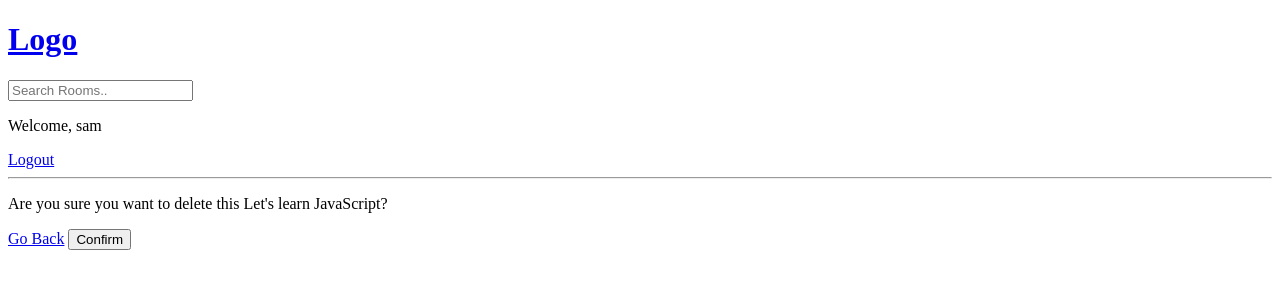
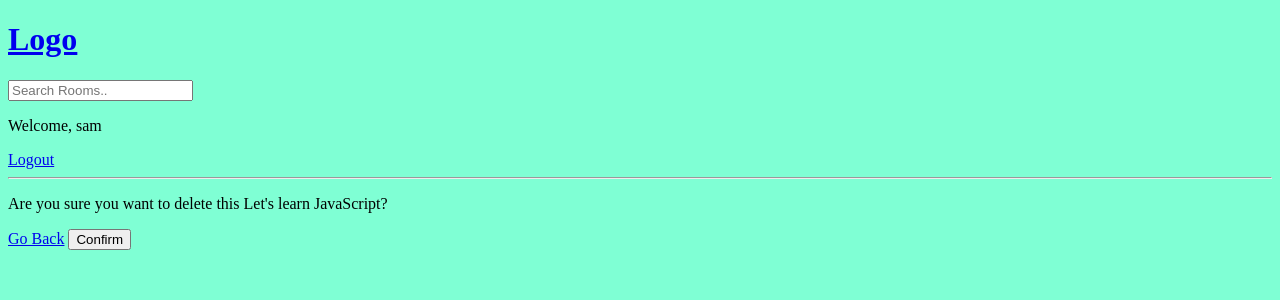
Before and after one commit to samobeng14Dev/studybuddy-django-app, a Django app: page /delete-room/1/ in a window 1280 px wide. Shown: the top 300 px of the page. Run offline with Django 5.2, Linux system fonts and the light colour scheme; a user stored in the database is signed in; data comes from the database, SQL or seed files in the repository.

Commit message:
done for today. cheers to me

```diff
--- a/base/forms.py
+++ b/base/forms.py
@@ -5,3 +5,4 @@ class RoomForm(ModelForm):
     class Meta:
         model = Room
         fields = '__all__'
+        exclude = ['host', 'participants']
--- /dev/null
+++ b/static/styles/main.css
@@ -0,0 +1,3 @@
+body{
+    background-color: aquamarine;
+}
--- a/studybuddy/settings.py
+++ b/studybuddy/settings.py
@@ -121,6 +121,10 @@ USE_TZ = True
 
 STATIC_URL = 'static/'
 
+STATICFILES_DIRS = [
+    BASE_DIR / 'static',
+]
+
 # Default primary key field type
 # https://docs.djangoproject.com/en/5.1/ref/settings/#default-auto-field
 
--- a/templates/main.html
+++ b/templates/main.html
@@ -1,8 +1,10 @@
 <!DOCTYPE html>
+{% load static %}
 <html lang="en">
 <head>
     <meta charset="UTF-8">
     <meta name="viewport" content="width=device-width, initial-scale=1.0">
+    <link rel="stylesheet" type="text/css" media="screen" href="{% static 'styles/main.css' %}">
     <title>Study Buddy</title>
 </head>
 <body>
```
